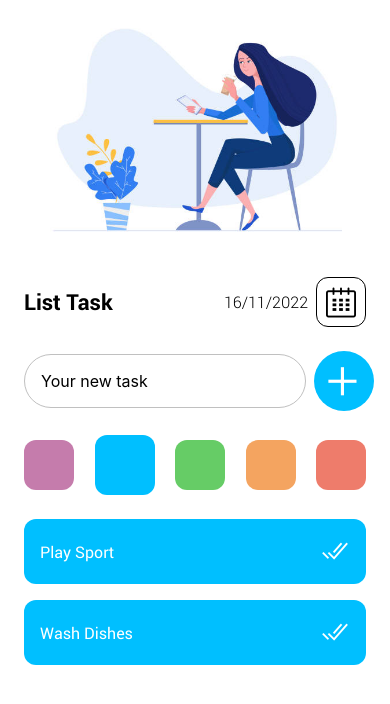
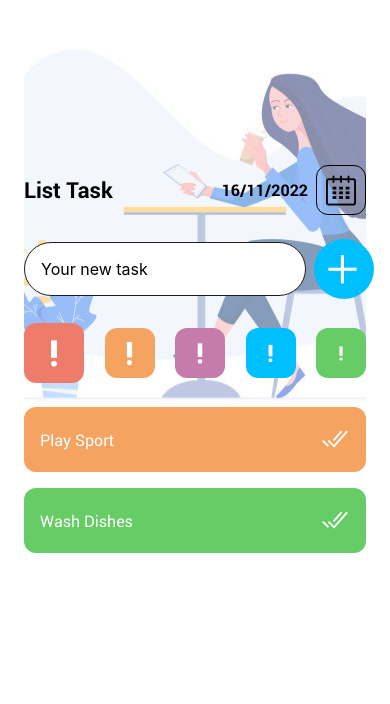
Before and after one commit to NguyenTranMinhTrang/todoIdtek, a React Native app: screen /Home in a window 390 px wide. Shown: the top 704 px of the page. Built offline with nearby package versions, Linux system fonts and the light colour scheme.

Commit message:
change color

```diff
--- a/src/constants/dummys.js
+++ b/src/constants/dummys.js
@@ -3,25 +3,29 @@ const TODO = [
         id: 1,
         job: "Do Homework",
         date: '15/11/2022',
-        complete: true
+        complete: true,
+        priority: "pink"
     },
     {
         id: 2,
         job: "Clean House",
         date: '15/11/2022',
-        complete: false
+        complete: false,
+        priority: "blue"
     },
     {
         id: 3,
         job: "Play Sport",
         date: '16/11/2022',
-        complete: false
+        complete: false,
+        priority: "orange"
     },
     {
         id: 4,
         job: "Wash Dishes",
         date: '16/11/2022',
-        complete: false
+        complete: false,
+        priority: "green"
     },
 
 ]
--- a/src/redux/reducers/todo.js
+++ b/src/redux/reducers/todo.js
@@ -17,7 +17,8 @@ export default function (state = initialState, action) {
                 id: Date.now(),
                 job: newTodo.job,
                 date: newTodo.date,
-                complete: false
+                complete: false,
+                priority: newTodo.priority
             });
             return {
                 todoList: [...newTodoList]
--- a/src/screens/Home.js
+++ b/src/screens/Home.js
@@ -13,7 +13,7 @@ import {
     Keyboard
 } from "react-native";
 import { FONTS, images, SIZES, COLORS, dummys } from "../constants";
-import { Fontisto, Ionicons } from '@expo/vector-icons';
+import { Fontisto, Ionicons, MaterialIcons } from '@expo/vector-icons';
 import { Swipeable } from "react-native-gesture-handler";
 import DateTimePicker from '@react-native-community/datetimepicker';
 /* redux */
@@ -26,11 +26,11 @@ const Home = ({ navigation }) => {
     const TodoList = useSelector((state) => state.todo.todoList);
 
     const [newTodo, setNewTodo] = React.useState('');
-    const [color, setColor] = React.useState(COLORS.blue);
+    const [color, setColor] = React.useState("pink");
     const [show, setShow] = React.useState(false);
     const [date, setDate] = React.useState(new Date());
 
-    const colors = [COLORS.bubble, COLORS.blue, COLORS.green, COLORS.orange, COLORS.pink];
+    const colors = ["pink", "orange", "bubble", "blue", "green"];
 
     console.log(TodoList);
 
@@ -44,7 +44,8 @@ const Home = ({ navigation }) => {
         if (newTodo !== "") {
             actions.addTodo({
                 job: newTodo,
-                date: formatDate(new Date())
+                date: formatDate(new Date()),
+                priority: color
             });
             setNewTodo("");
         }
@@ -109,7 +110,7 @@ const Home = ({ navigation }) => {
                     <TouchableOpacity
                         style={{
                             flexDirection: "row",
-                            backgroundColor: color,
+                            backgroundColor: COLORS[item.priority],
                             marginBottom: SIZES.base * 2,
                             padding: SIZES.base * 2,
                             borderRadius: SIZES.radius,
@@ -137,7 +138,7 @@ const Home = ({ navigation }) => {
         return (
             <View
                 style={{
-                    height: SIZES.height * 0.3,
+                    flex: 0.4,
                     paddingHorizontal: SIZES.padding
                 }}
             >
@@ -146,7 +147,8 @@ const Home = ({ navigation }) => {
                     resizeMode="cover"
                     style={{
                         height: '100%',
-                        width: '100%'
+                        width: '100%',
+                        opacity: 0.5
                     }}
                 />
 
@@ -160,6 +162,8 @@ const Home = ({ navigation }) => {
             <View
                 style={{
                     padding: SIZES.padding,
+                    flex: 0.6,
+                    marginTop: -SIZES.height * 0.35
                 }}
             >
                 <View
@@ -178,7 +182,7 @@ const Home = ({ navigation }) => {
                             alignItems: "center"
                         }}
                     >
-                        <Text style={{ ...FONTS.h3_light }}>{formatDate(date)}</Text>
+                        <Text style={{ ...FONTS.h3 }}>{formatDate(date)}</Text>
                         <TouchableOpacity
                             style={{
                                 height: 50,
@@ -213,7 +217,7 @@ const Home = ({ navigation }) => {
                             fontSize: 16,
                             borderRadius: 60,
                             backgroundColor: COLORS.white,
-                            borderColor: '#C0C0C0'
+                            borderColor: COLORS.black
                         }}
 
                         value={newTodo}
@@ -251,12 +255,14 @@ const Home = ({ navigation }) => {
                                     style={{
                                         height: value === color ? 60 : 50,
                                         width: value === color ? 60 : 50,
-                                        backgroundColor: value,
-                                        borderRadius: SIZES.radius
+                                        backgroundColor: COLORS[value],
+                                        borderRadius: SIZES.radius,
+                                        justifyContent: "center",
+                                        alignItems: "center"
                                     }}
                                     onPress={() => setColor(value)}
                                 >
-
+                                    <MaterialIcons name="priority-high" size={35 - (index * 4)} color={COLORS.white} />
                                 </TouchableOpacity>
                             )
                         })
```
